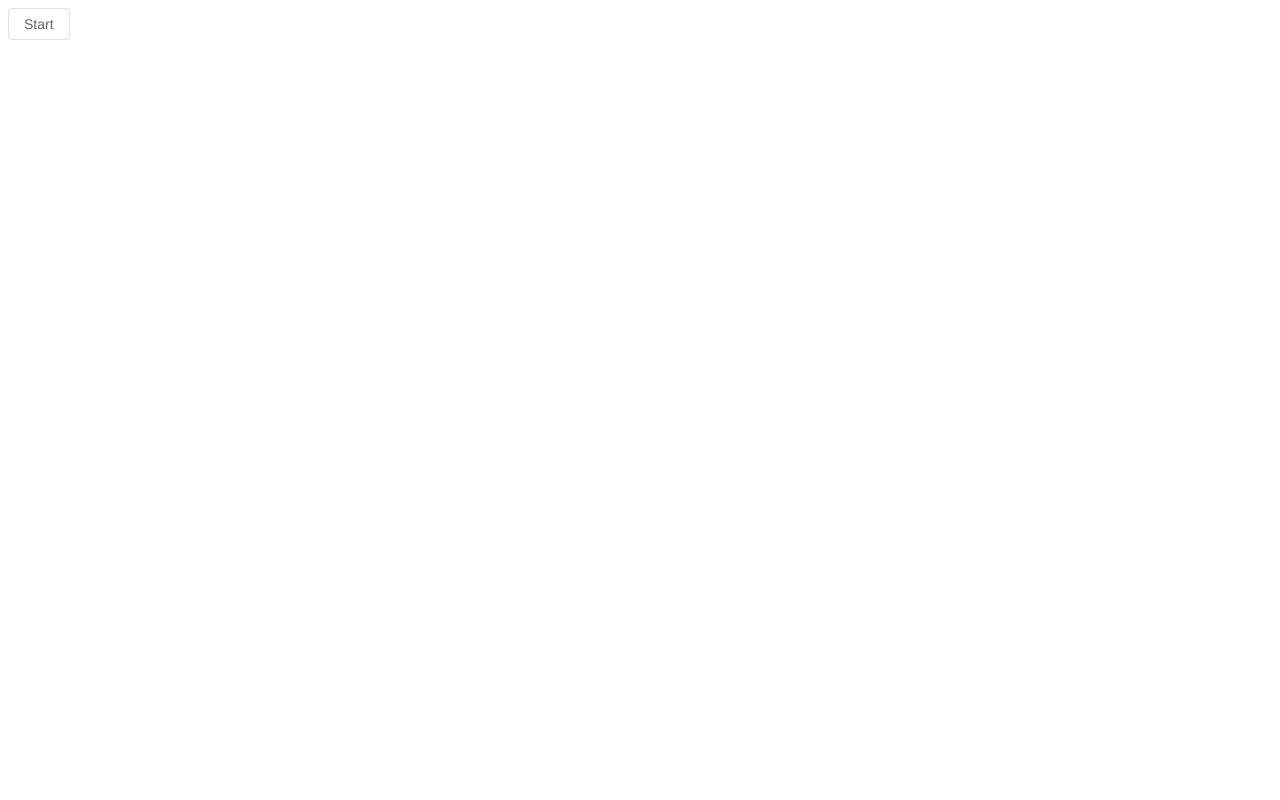
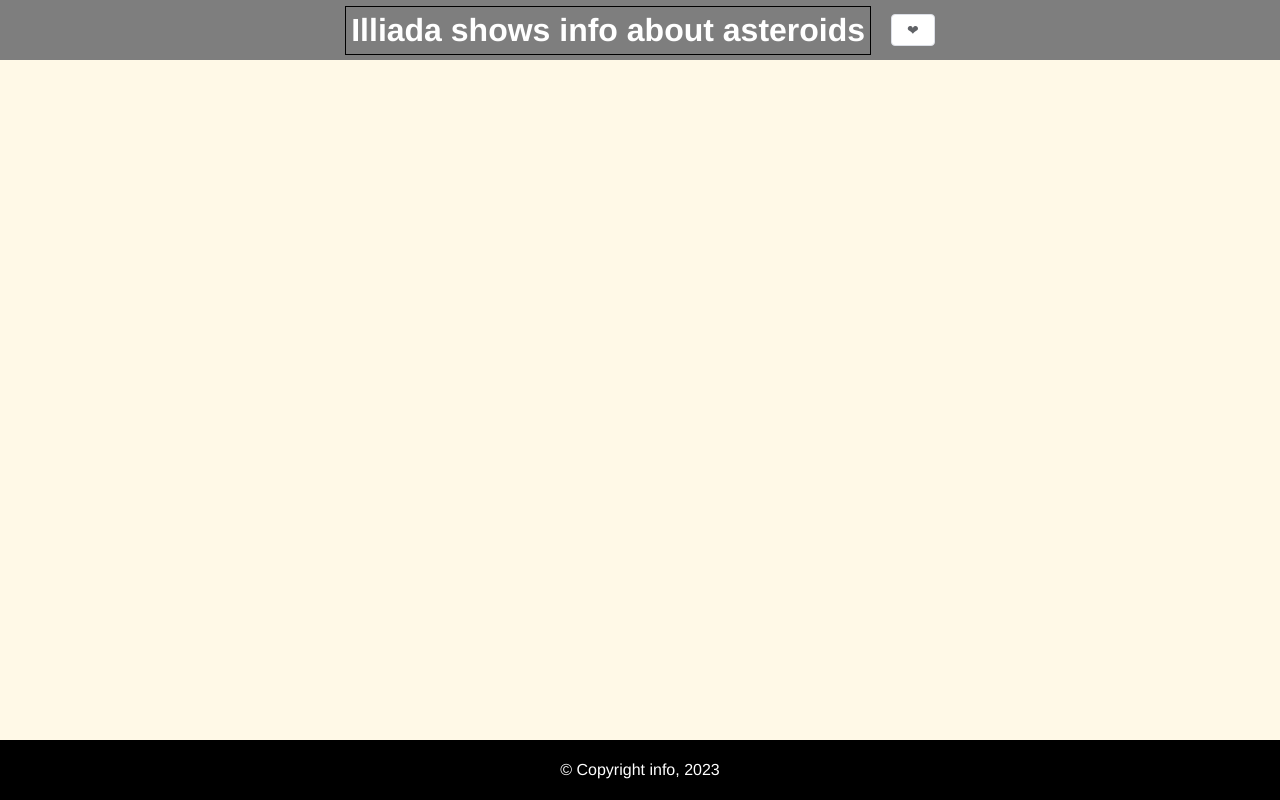
Before and after one commit to BizarrIlliada/neows-information-app, a Vue app: page / in a window 1280 px wide. Built offline with nearby package versions, Linux system fonts and the light colour scheme.

Commit message:
base styles was added

```diff
--- a/src/App.vue
+++ b/src/App.vue
@@ -1,16 +1,23 @@
-<template>
-  <ElButton>Start</ElButton>
+<template class="page">
+  <TheHeader />
+  <TheMain />
+  <TheFooter />
 </template>
 
 <script>
-  import { ElButton } from 'element-plus'
+  import TheHeader from './layouts/TheHeader.vue'
+  import TheMain from './layouts/TheMain.vue'
+  import TheFooter from './layouts/TheFooter.vue'
 
   export default {
     name: 'App',
-    components: { ElButton }
+    components: { TheHeader, TheMain, TheFooter }
   }
 </script>
 
 <style lang="scss">
-
+  .page {
+    max-width: 1260px;
+    background-color: #555;
+  }
 </style>
--- /dev/null
+++ b/src/assets/styles/_variables.scss
@@ -0,0 +1,3 @@
+$header-height: 60px;
+$footer-height: 60px;
+$main-height: calc(100vh - ($header-height + $footer-height));
--- a/src/assets/styles/main.scss
+++ b/src/assets/styles/main.scss
@@ -1,4 +1,19 @@
+@import './variables.scss';
+
 * {
   box-sizing: border-box;
   font-family: Helvetica, Arial, sans-serif;
+  margin: 0;
 }
+
+.header {
+  height: $header-height;
+}
+
+.main {
+  min-height: $main-height;
+}
+
+.footer {
+  height: $footer-height;
+}
--- /dev/null
+++ b/src/layouts/TheFooter.vue
@@ -0,0 +1,21 @@
+<template>
+  <footer class="footer">
+    © Copyright info, 2023
+  </footer>
+</template>
+
+<script>
+  export default {
+    name: 'TheFooter',
+  }
+</script>
+
+<style lang="scss">
+  .footer {
+    background-color: #000;
+    color: #fff;
+    display: flex;
+    align-items: center;
+    justify-content: center;
+  }
+</style>
--- /dev/null
+++ b/src/layouts/TheHeader.vue
@@ -0,0 +1,48 @@
+<template>
+  <header class="header">
+    <h1 class="header__title">
+      Illiada shows info about asteroids
+    </h1>
+    <ElButton v-if="isChangeTitleButtonVisible" @click="setTitle">&#10084;</ElButton>
+  </header>
+</template>
+
+<script>
+  import { ElButton } from 'element-plus'
+
+  export default {
+    name: 'TheHeader',
+    components: {
+      ElButton,
+    },
+
+    data() {
+      return {
+        isChangeTitleButtonVisible: true,
+      }
+    },
+
+    methods: {
+      setTitle() {
+        document.title = 'NeoWs'
+        this.isChangeTitleButtonVisible = false
+      }
+    }
+  }
+</script>
+
+<style lang="scss">
+  .header {
+    background-color: #7e7e7e;
+    display: flex;
+    align-items: center;
+    justify-content: center;
+    gap: 20px;
+
+    &__title {
+      color: #fff;
+      border: 1px solid black;
+      padding: 5px;
+    }
+  }
+</style>
--- /dev/null
+++ b/src/layouts/TheMain.vue
@@ -0,0 +1,25 @@
+<template>
+  <main class="main">
+    <section class="main__content">
+
+    </section>
+  </main>
+</template>
+
+<script>
+  export default {
+    name: 'TheMain',
+  }
+</script>
+
+<style lang="scss">
+  .main {
+    background-color: #fff9e7;
+
+    &__content {
+      max-width: 1260px;
+      text-align: center;
+      margin: 0 auto;
+    }
+  }
+</style>
```
Also changed, not shown: src/assets/logo.png (deleted).
